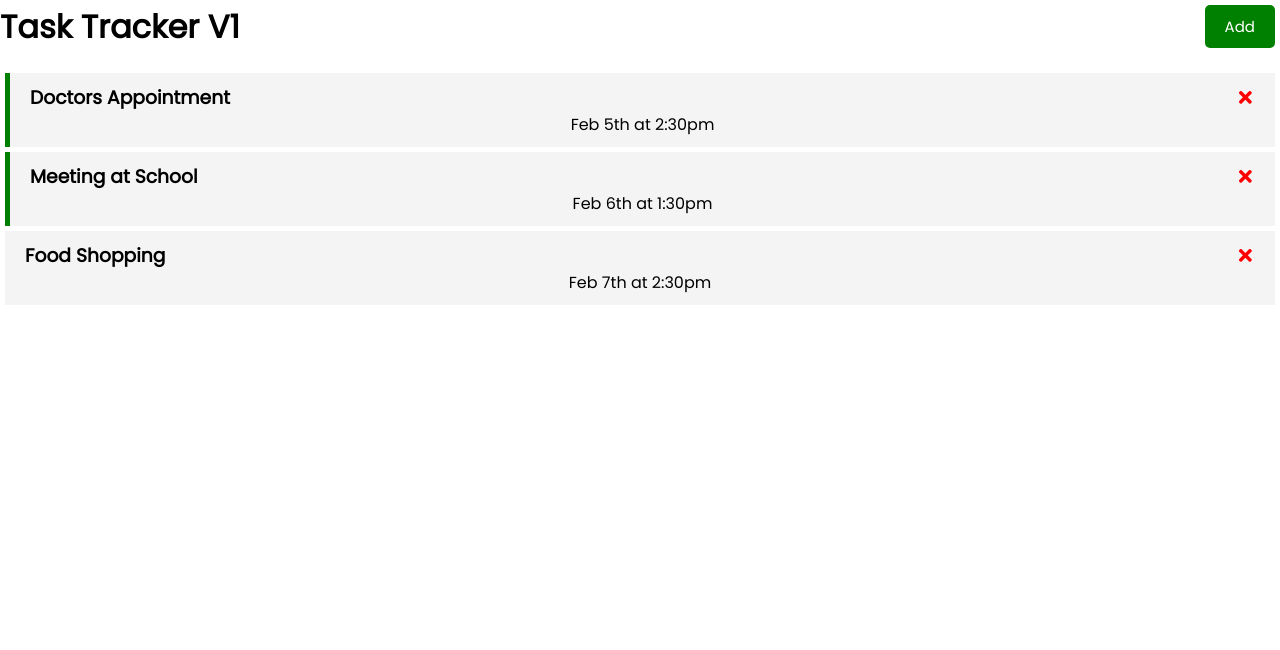
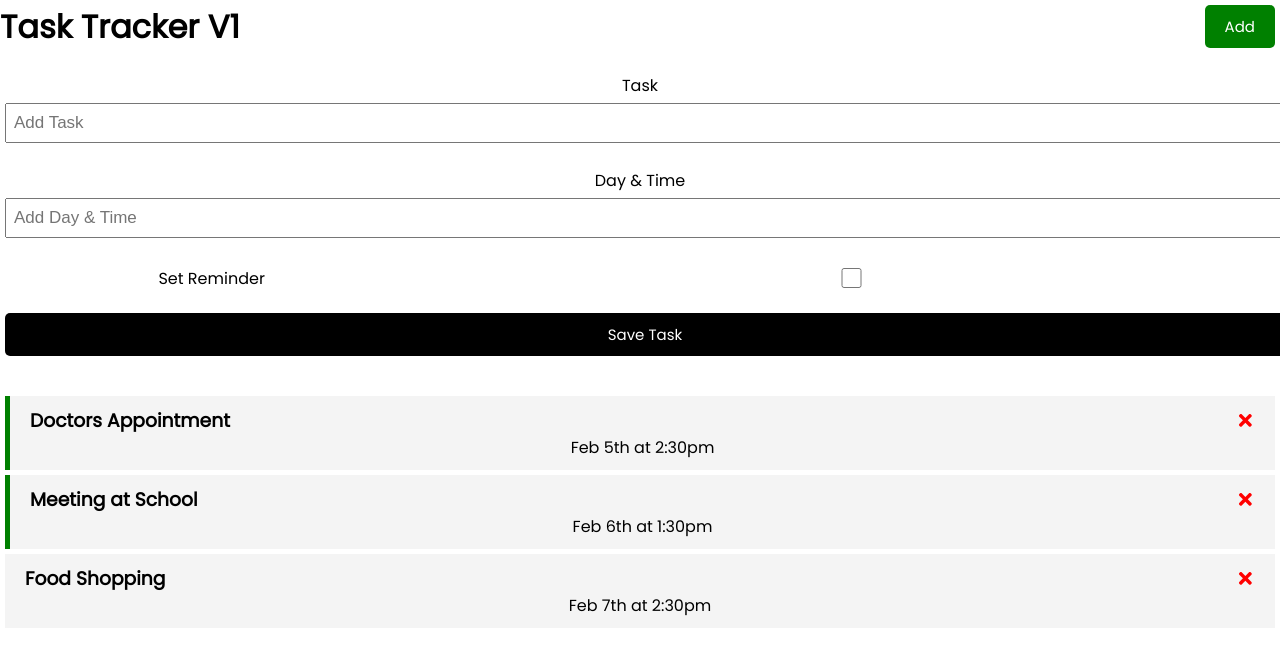
Before and after one commit to almonteluis/react-task-tracker, a React (Create React App) app: page / in a window 1280 px wide. Both pictures are taken after a click on the button "Add". Shown: the top 650 px of the page. Built offline with nearby package versions, Linux system fonts and the light colour scheme.

Commit message:
add new task component created and connected, added state to add task and worked on submit function as well.

```diff
--- a/src/App.js
+++ b/src/App.js
@@ -1,9 +1,11 @@
 import React, { useState } from "react";
 import "./App.css";
 import Header from "./components/Header";
+import AddTask from "./components/AddTask";
 import Tasks from "./components/Tasks";
 
 function App() {
+  const [showAddTasks, setShowAddTasks] = useState(false);
   const [tasks, setTasks] = useState([
     {
       id: 1,
@@ -25,6 +27,13 @@
     },
   ]);
 
+  // Add Task
+  const addTask = (task) => {
+    const id = Math.floor(Math.random() * 10000) + 1;
+    const newTask = { id, ...task };
+    setTasks([...tasks, newTask]);
+  };
+
   // Delete Task
   const deleteTask = (id) => {
     console.log("delete", id);
@@ -43,7 +52,11 @@
 
   return (
     <div className='App'>
-      <Header title='Task Tracker V1' />
+      <Header
+        title='Task Tracker V1'
+        onAdd={() => setShowAddTasks(!showAddTasks)}
+      />
+      {showAddTasks && <AddTask onAdd={addTask} />}
       {tasks.length > 0 ? (
         <Tasks tasks={tasks} onDelete={deleteTask} onToggle={toggleReminder} />
       ) : (
--- /dev/null
+++ b/src/components/AddTask.js
@@ -0,0 +1,54 @@
+import { useState } from "react";
+
+const AddTask = ({ onAdd }) => {
+  const [text, setText] = useState("");
+  const [day, setDay] = useState("");
+  const [reminder, setReminder] = useState(false);
+  const onSubmit = (e) => {
+    e.preventDefault();
+    if (!text) {
+      alert("Please add a task");
+      return;
+    }
+    onAdd({ text, day, reminder });
+    setText("");
+    setDay("");
+    setReminder(false);
+  };
+
+  return (
+    <form className='add-form' onSubmit={onSubmit}>
+      <div className='form-control'>
+        <label>Task</label>
+        <input
+          type='text'
+          placeholder='Add Task'
+          value={text}
+          onChange={(e) => setText(e.target.value)}
+        />
+      </div>
+      <div className='form-control'>
+        <label>Day & Time</label>
+        <input
+          type='text'
+          placeholder='Add Day & Time'
+          value={day}
+          onChange={(e) => setDay(e.target.value)}
+        />
+      </div>
+      <div className='form-control form-control-check'>
+        <label>Set Reminder</label>
+        <input
+          type='checkbox'
+          checked={reminder}
+          value={reminder}
+          onChange={(e) => setReminder(e.currentTarget.checked)}
+        />
+      </div>
+
+      <input type='submit' value='Save Task' className='btn btn-block' />
+    </form>
+  );
+};
+
+export default AddTask;
--- a/src/components/Header.js
+++ b/src/components/Header.js
@@ -1,27 +1,22 @@
-import PropTypes from 'prop-types'
-import Button from './Button'
+import PropTypes from "prop-types";
+import Button from "./Button";
 
-const Header = ({ title }) => {
-
-    const onClick = () => {
-        console.log('Click')
-    }
-
+const Header = ({ title, onAdd }) => {
   return (
     <header className='header'>
-        <h1>{title}</h1>
-        <Button color='green' text='Add' onClick={onClick} />
+      <h1>{title}</h1>
+      <Button color='green' text='Add' onClick={onAdd} />
     </header>
-  )
-}
+  );
+};
 
 Header.defaultProps = {
-    title: 'Task Tracker',
-}
+  title: "Task Tracker",
+};
 
 Header.propTypes = {
-    title: PropTypes.string.isRequired,
-}
+  title: PropTypes.string.isRequired,
+};
 
 // CSS in JS
 // const headingStyle = {
@@ -29,4 +24,4 @@
 //     backgroundColor: 'black'
 // }
 
-export default Header
+export default Header;
```
